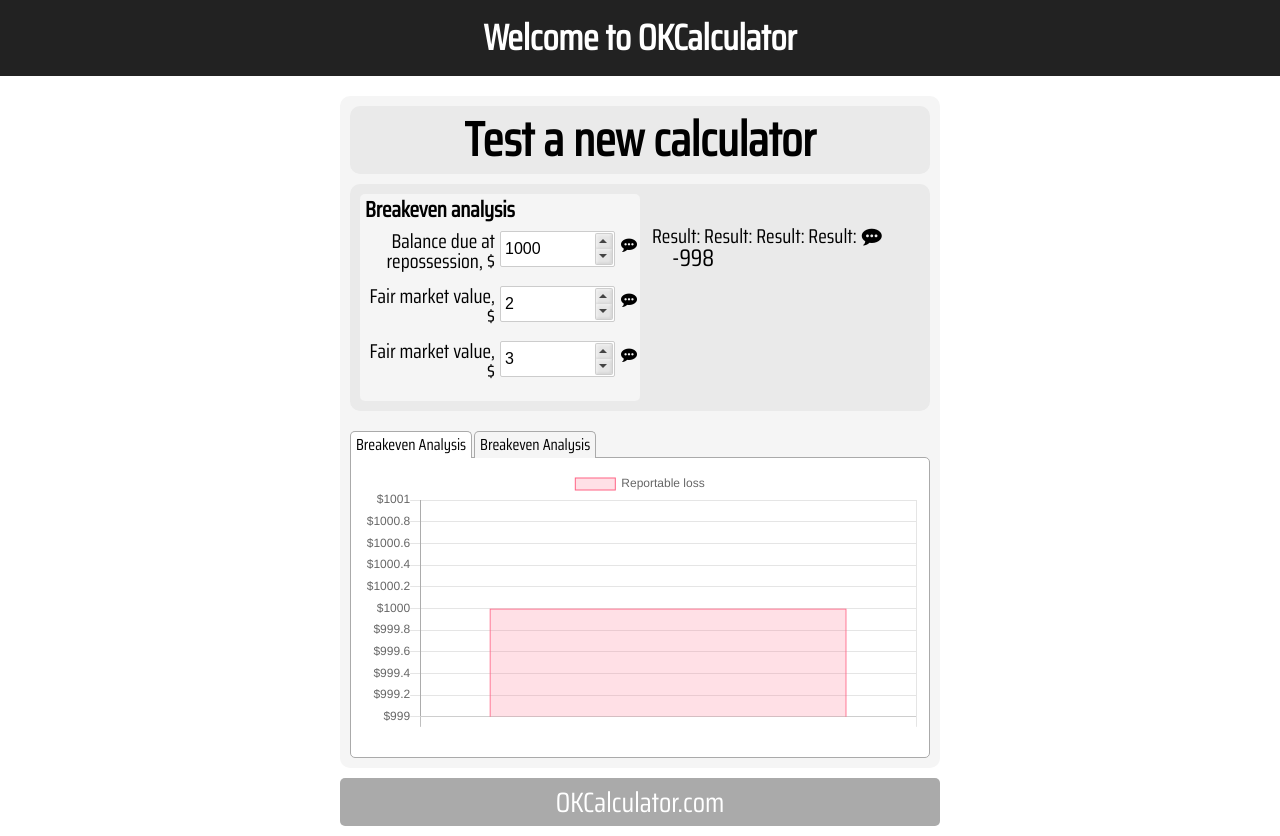
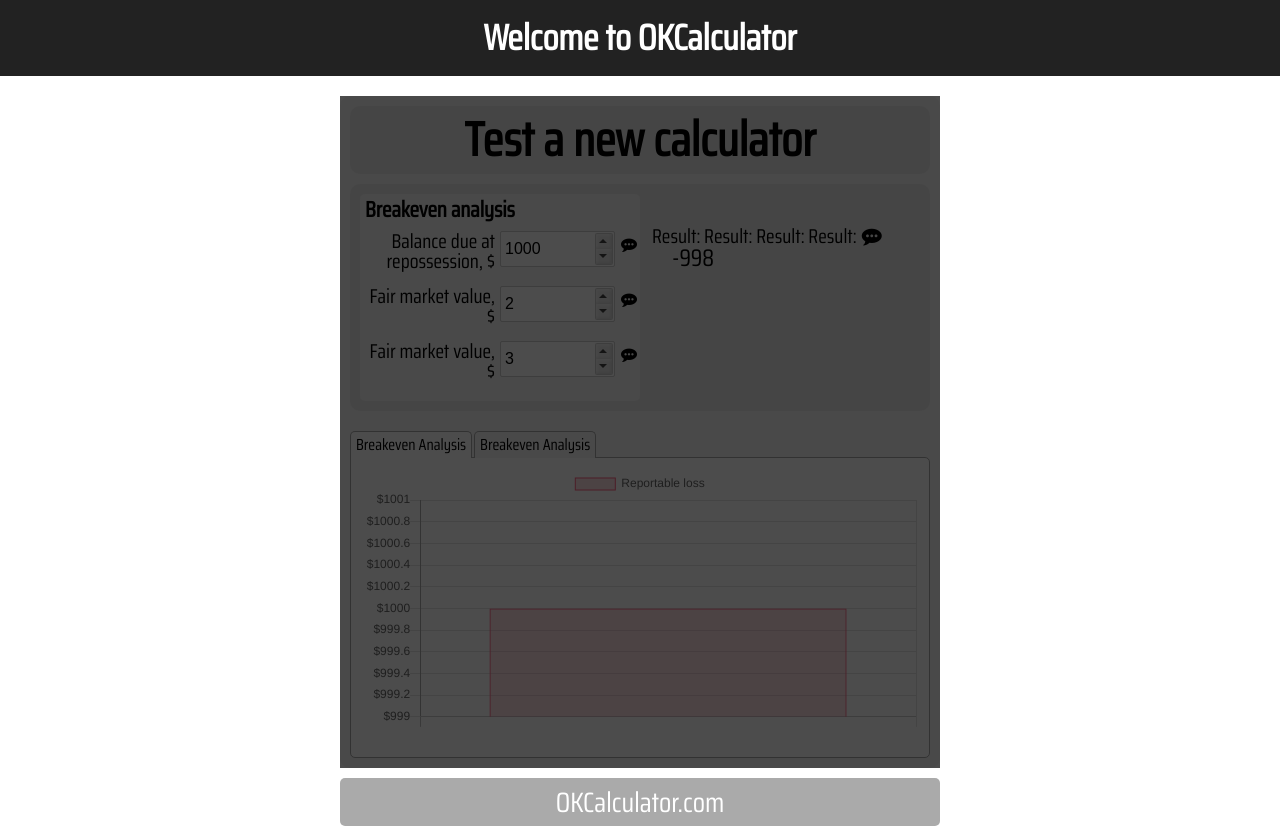
Before and after one commit to rafalskyi/demo_calc, a React (Create React App) app: page / in a window 1280 px wide. Built offline with nearby package versions, Linux system fonts and the light colour scheme.

Commit message:
minor css fix

```diff
--- a/src/App.css
+++ b/src/App.css
@@ -28,7 +28,6 @@
 }
 
 .calculator-area.disabled{
-  background: #000;
   position: relative;
 }
 
@@ -40,7 +39,7 @@
   width:100%;
   left: 0;
   top: 0;
-  opacity:0.02;
+  opacity:0.7;
   z-index:2;
 }
 
--- a/src/App.js
+++ b/src/App.js
@@ -80,13 +80,13 @@
         </div>
         <div className="container">
           <div className="box-alignment md text-center">
-            <div className="calculator-area mb10">
+            <div className="calculator-area mb10 disabled">
               <div className="calculator-header">
                 <h1 className="h1">
                   Test a new calculator
                 </h1>
               </div>
-              <div className="calculator-body disabled">
+              <div className="calculator-body">
                 <div className="row">
                   <div className="col-md-6">
                     <div className="inputs-area">
```
